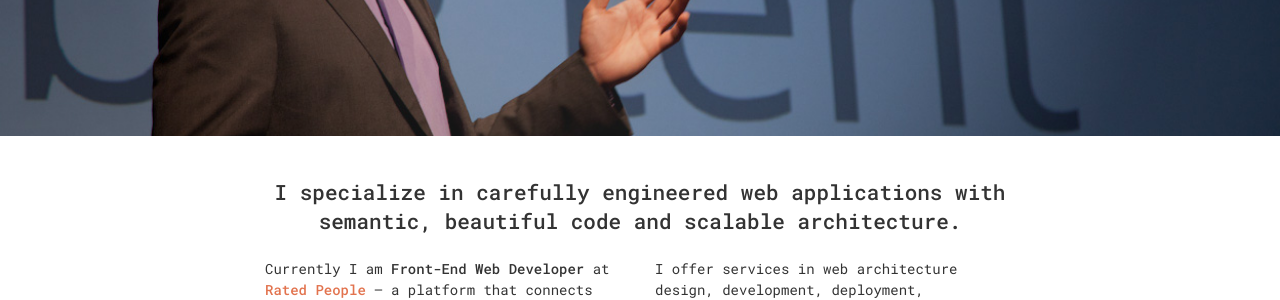
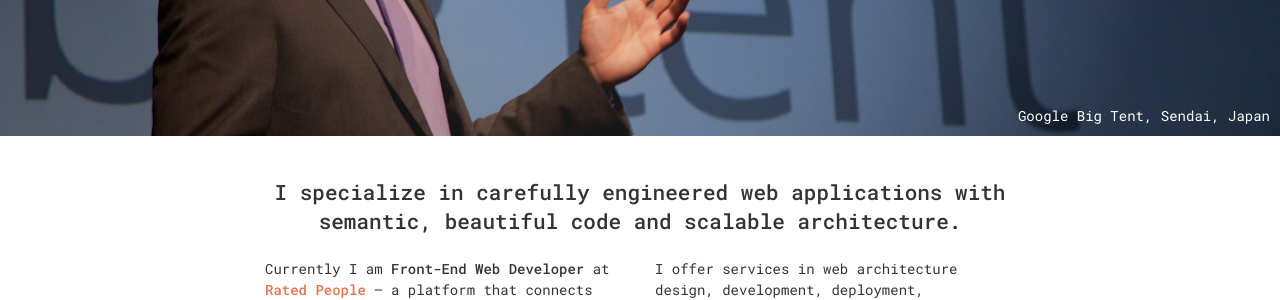
Before and after one commit to jabranr/jabranr.github.io-legacy, a Jekyll site: the page built from index.html, in a window 1280 px wide. Shown: the part 404-704 px from the top of the page. Built offline with Jekyll 4.4.1, drawn with Linux system fonts in a browser that asks for light colours; the list of posts is cut into pages by our own code.

Commit message:
add hero image credit - resolve issue #32

```diff
--- a/_includes/header.html
+++ b/_includes/header.html
@@ -1,4 +1,4 @@
-<header class="site__masthead {% if page.class == 'home' %}site__masthead--featured site__masthead--right site__masthead--speaker{% endif %}">
+<header class="site__masthead {% if page.class == 'home' %}site__masthead--featured site__masthead--right site__masthead--speaker{% endif %}" title="Google Big Tent, Sendai, Japan">
   <div class="container">
     <div class="row">
       <div class="col-xs-12 site__masthead-title-container">
--- a/assets/css/main.scss
+++ b/assets/css/main.scss
@@ -52,12 +52,22 @@ pre {
   }
 
   &--featured {
+    position: relative;
     min-height: 250px;
     min-height: 55vh;
 
     @media (min-width: $screen-sm) {
       min-height: 400px;
       min-height: 60vh;
+    }
+
+    &::after {
+      display: inline-block;
+      position: absolute;
+      color: white;
+      content: attr(title);
+      right: 10px;
+      bottom: 10px;
     }
   }
 
```
